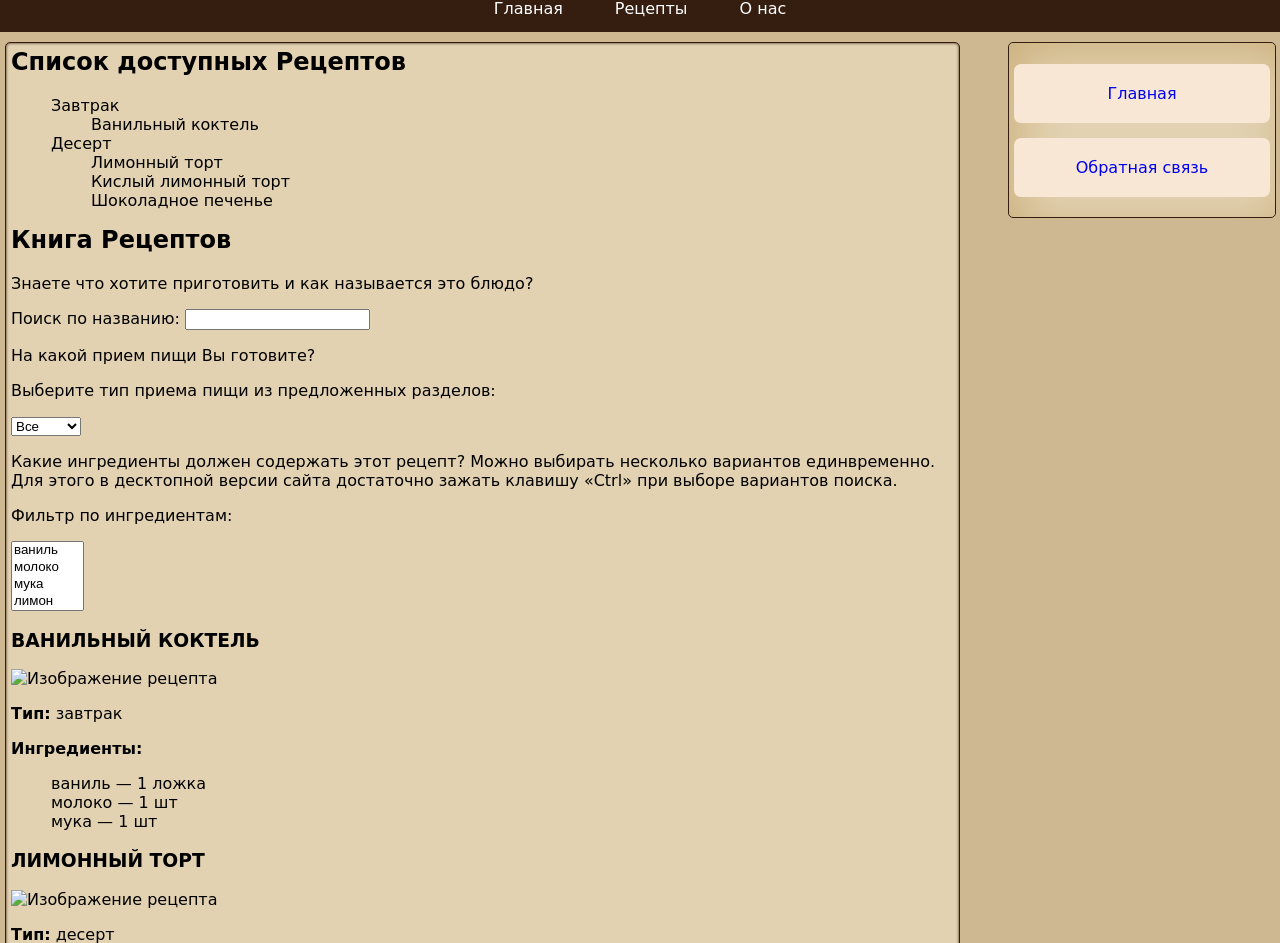
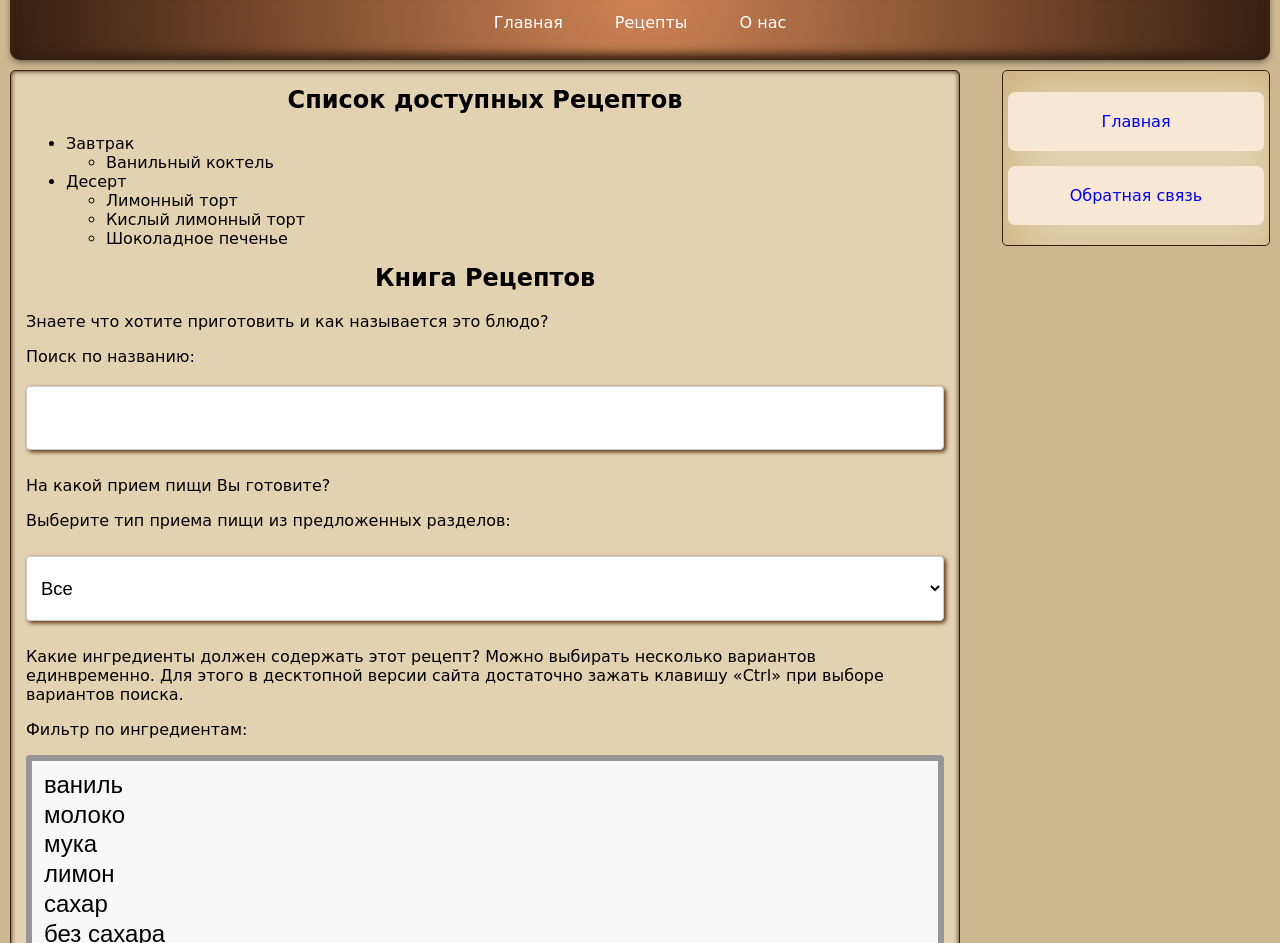
Before and after one commit to WizardryTea/CookBook, a plain HTML site: page recipes.html in a window 1280 px wide. Shown: the part 85-1028 px from the top of the page. Drawn offline with Linux system fonts and the light colour scheme; a web font is replaced by a local one.

Commit message:
Update styles.css
Added styles for filters and search, recipe list and new "recipes.html" page

```diff
--- a/css/styles.css
+++ b/css/styles.css
@@ -53,6 +53,7 @@ h1 {
 }
 h2 {
   margin-top: 0;
+  text-align: center;
 }
 .h2{
   display: contents;
@@ -68,15 +69,16 @@ h2 {
   background: #e2d2b2;
 }
 .content {
-  margin: 10px 25% 20px 5px; /*Значения отступа от правого блока*/
+  min-height: 100vh;
+  margin: 10px 25% 20px 10px; /*Значения отступа от правого блока*/
   border-radius: 5px; /*скруглить углы*/
-  padding: 5px; /*Поля внутри блока*/
+  padding: 15px; /*Поля внутри блока*/
   border: 1px solid #351E10; /*Рамка контента*/
   box-shadow: 0 0 10px;
   box-shadow: #351E10;
   background: #e2d2b2;
   box-shadow: 10px 10px 100px 0px #ccb07d;
-  box-shadow: inset 0px 0px 3px 0px #2B1700;
+  box-shadow: inset 0px 0px 5px 0px #2B1700;
 }
 .main{
   background-color: #CDB891;
@@ -99,12 +101,6 @@ h2 {
 /*-------------------------------------------------*/
 .main {
   flex: 1 0 auto;
-}
-.content{
-  min-height: 100vh;
-}
-.mega-box .content{
-  min-height: auto;
 }
 .footer {
   background: #351E10;
@@ -163,14 +159,14 @@ ul.social-media-list img:hover {
   max-width: 100%;
   height: auto;
 }
-ul {
+.sidebar ul {
   list-style-type: none;
 }
 .sidebar {
   background-color: #e2d2b2;
   border-radius: 5px;
   border-color: #351E10;
-  margin: 10px 4px 20px 5px;
+  margin: 10px 10px 20px 5px;
   box-shadow: inset 10px 10px 50px 0px #ccb07d;
 }
 .sidebar p{color: #666;}
@@ -221,14 +217,27 @@ ul {
   margin-right: 40px;
   height: 70px;
 }
+/*Цвет CookBook*/
+.logo a{
+  color: #5a2b0d;
+}
 /*-------------------------------------------------*/
 /*               МЕНЮ ВЕРХНЕЕ HEADER               */
 /*-------------------------------------------------*/
 .menu-wrap {
+  margin: 0px 10px;
+  height: 75px;
   display: flex;
   justify-content: center;
   align-items: center;
   background-color: #351E10;
+  border-radius: 10px;
+  /*выпукный элемент*/
+  background: #9b3e00 radial-gradient(circle at 50% 0, #d18556, #351E10);
+  box-shadow:
+  inset #351E10 0 -6px 10px,
+  inset #5a2b0d 0 6px 10px,
+  rgba(0,0,0,.8) 0 3px 8px -3px;
 }
 .menu ul {
   list-style-type: none;
@@ -247,14 +256,16 @@ ul {
   text-decoration: none;
 }
 .menu li a:hover {
-  background-color: #ccab84;;
-  border-color: #5a2b0d;
+  background-color: #f8e7d5;
+  border-color: #ccb07d;
   border-radius: 7px;
-  border-style: groove;
+  border-style: outset;
   font-size: 18px;
   font-weight: 600;
-  color: #351E10;
+  color: #351E10;/*цвет шрифта*/
+  box-shadow: inset 10px 10px 50px 0px #ccb07d;
 }
+
 /*-------------------------------------------------*/
 /*              СТИЛИ ДЛЯ ИЗОБРАЖЕНИЙ              */
 /*-------------------------------------------------*/
@@ -265,5 +276,109 @@ ul {
   height: auto;
 }
 /*-------------------------------------------------*/
-/*                                                 */
+/*             ДЛЯ ПОИСКА И ФИЛЬТРОВ               */
 /*-------------------------------------------------*/
+
+/*-------------------------------------------------*/
+/*                     ПОИСК                       */
+/*-------------------------------------------------*/
+#search-box{
+  margin: 15px 0px 15px 0px;
+}
+#search-box, #recipe-type-filter {
+  box-sizing: border-box;/*внутренний отступ (padding) и граница (border) будут включены в общую ширину и высоту элемента, а не добавляться к ней*/
+  margin: 10px 0; /*внутренний отступ между элементами*/
+  padding: 20px 10px;
+  font-size: 1.15rem;
+  filter: drop-shadow(2px 2px 2px #5a2b0d);
+  border-radius: 0.25rem;
+  width: 100%;
+  background-color: #fff;
+  border: 1px solid #caced1;
+  color: #000;
+  cursor: pointer;
+ }
+/*-------------------------------------------------*/
+/*             ФИЛЬТР ПО ИНГРЕДИЕНТАМ              */
+/*-------------------------------------------------*/
+/*Стилизация контейнера для <select>*/
+.select-multiple {
+  position: relative;
+  display: inline-block;
+  width: 200px;
+}
+/*Стилизация самого элемента <select>*/
+#recipe-ingredients-filter {
+  font-size: 24px;
+  height: 300px;
+
+  width: 100%;
+  padding: 10px;
+  border: 6px solid #969696;
+  border-radius: 4px;
+  background-color: #f8f8f8;
+  appearance: none; /*удаление стандартного стиля браузера*/
+  cursor: pointer;
+}
+/*при наведении на область*/
+#recipe-ingredients-filter:hover {
+  border-color: #444343;
+}
+/*при фокусе (клике)*/
+#recipe-ingredients-filter:focus {
+  outline: none;
+  border-color: #5a2b0d;
+}
+/*для выбранных ингредиентов*/
+ #recipe-ingredients-filter option:checked {
+  background-color: #ccb07d;
+  color: #fff;
+}
+/*-------------------------------------------------*/
+/*               ДЛЯ КАЖДОГО РЕЦЕПТА               */
+/*-------------------------------------------------*/
+/*Книга рецептов и названия рецептов*/
+h3, .search-section p{
+  text-align: center;
+}
+/*Оформление ингредиентов*/
+.recipe li{
+  list-style-type: circle;
+}
+/*Границы для каждого рецепта*/
+label[for="search-box"] {
+  display: block;
+  margin-bottom: 10px;
+}
+/*Рамки для каждого рецепта*/
+.recipe {
+  border: 1px solid #2B1700;
+  padding: 10px;
+  margin-bottom: 10px;
+}
+/*Верхняя строчка, содержащая название слева и картинку справа*/
+.recipe .name-and-img{
+  display: flex;
+  flex-direction: row;
+  align-items: center;
+  justify-content: space-between;
+}
+/*картинка справа*/
+#recipe-list > div:nth-child(n) > div > img{
+  max-height: 120px;
+  max-width: 120px;
+}
+/*Стилизация*/
+.recipe {
+  padding: 15px;
+  margin: 5px;
+  border-color: #351E10;
+  min-width: 200px;
+  box-shadow: inset 10px 10px 100px 0px #ccb07d;
+}
+/*-------------------------------------------------*/
+/*            СТИЛИЗАЦИЯ СПИСКА РЕЦЕПТОВ           */
+/*-------------------------------------------------*/
+.recipe-list {
+  list-style: armenian; /*Убираем стандартные маркеры списка*/
+}
```
